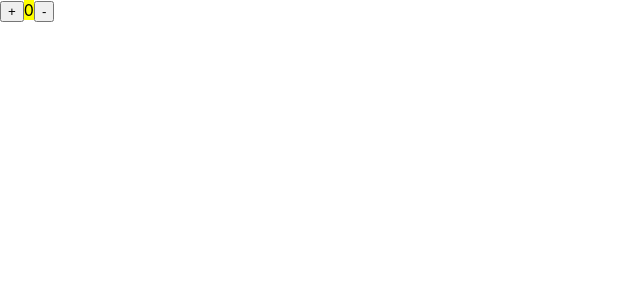
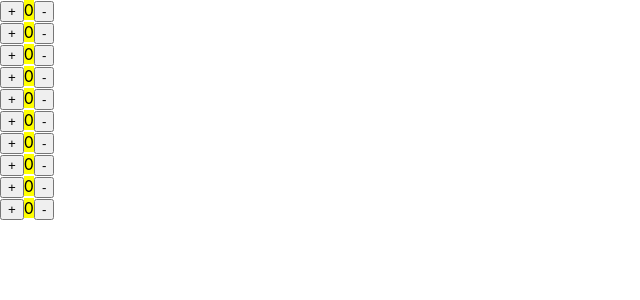
Before and after one commit to chenmianhan/React-counter, a React (Create React App) app: page / in a window 1280 px wide. Shown: the top 300 px of the page, without its empty margins (0-640 px from the left). Built offline with nearby package versions, Linux system fonts and the light colour scheme.

Commit message:
[counter][James] feature: add conponent CounterGroup

```diff
--- a/src/App.js
+++ b/src/App.js
@@ -1,9 +1,13 @@
 import React from 'react';
-import Counter from './Components/Counter'
+
+import CounterGroup from './Components/CounterGroup'
 function App() {
   return (
     <div>
-      <Counter></Counter>
+      <header>
+        <CounterGroup amount={10}></CounterGroup>
+      </header>
+
     </div>
 
 
--- /dev/null
+++ b/src/Components/CounterGroup/index.jsx
@@ -0,0 +1,18 @@
+import React from 'react';
+import Counter from '../Counter'
+class CounterGroup extends React.Component {
+    constructor(props) {
+        super(props)
+        this.state = {
+        }
+    }
+    render() {
+        return (
+
+            new Array(this.props.amount).fill(1).map((value, index) => <Counter key={index} />)
+
+        )
+
+    }
+}
+export default CounterGroup
```
